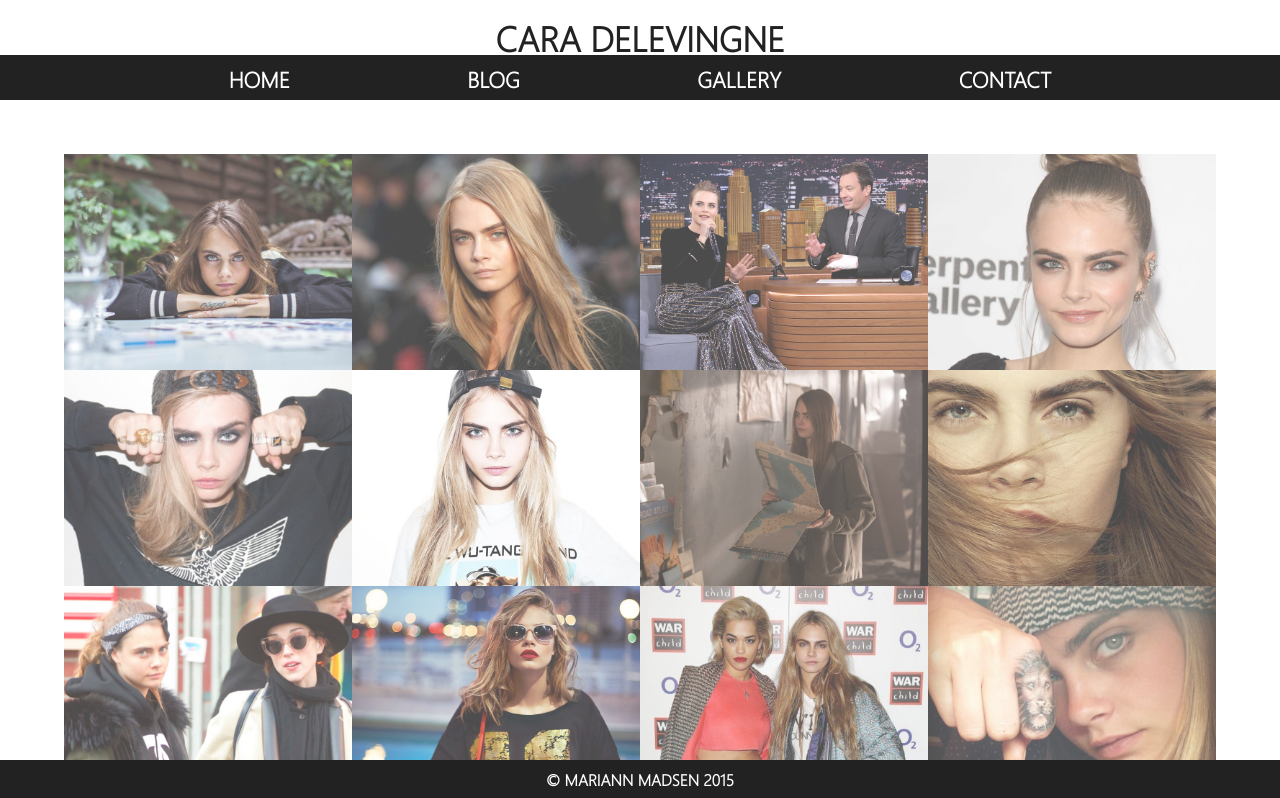
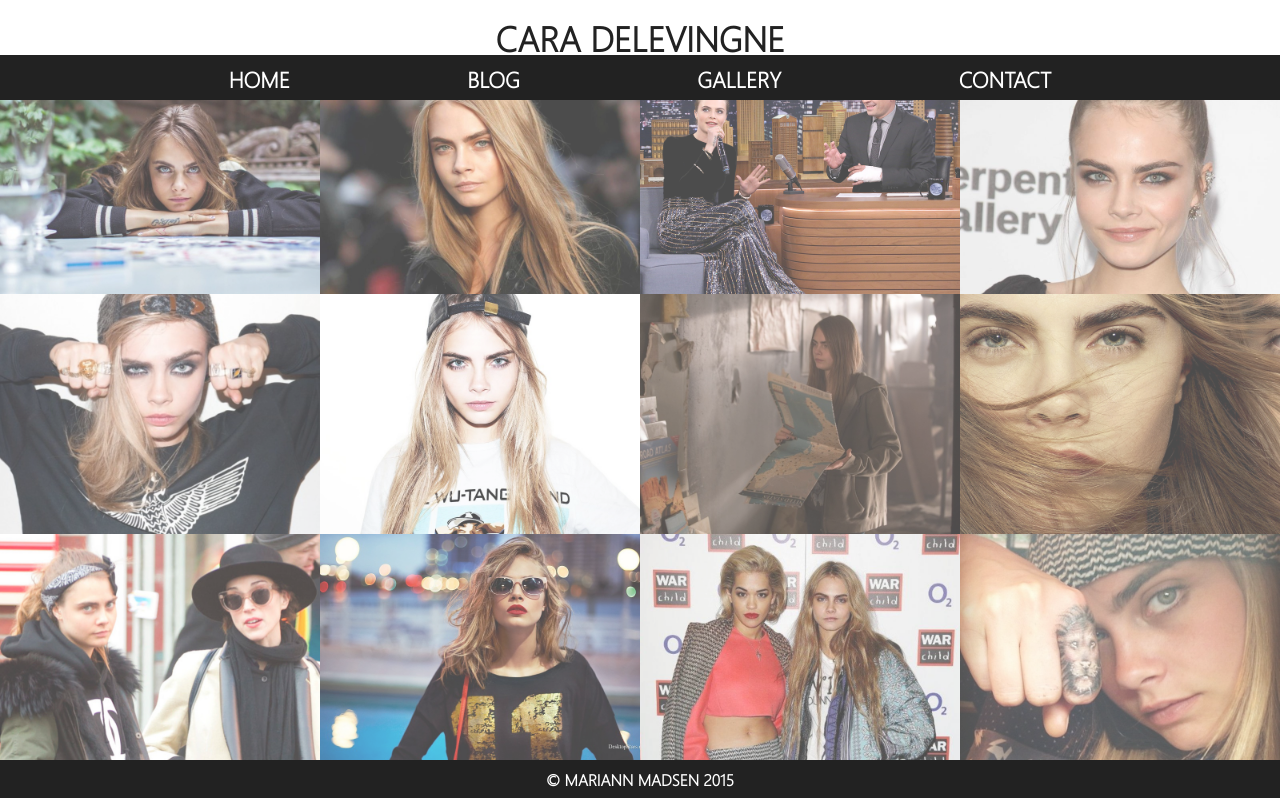
Before and after one commit to cacteui/cara-delevingne-blog, a plain HTML site: page random.html in a window 1280 px wide. Shown: the top 798 px of the page. Drawn offline with Linux system fonts and the light colour scheme.

Commit message:
Optimizing galleries

```diff
--- a/css/master.css
+++ b/css/master.css
@@ -47,11 +47,14 @@ header.scroll {
 
 /* Main and Section */
 main {
+    padding-top: 3.4em;
     width: 100%;
-    padding-top: 3.4em;
+    position: relative;
+}
+
+article {
     padding-left: 5%;
     padding-right: 5%;
-    position: relative;
 }
 
 /* Headings */
@@ -330,8 +333,8 @@ span.gallery-title {
 
 
 /* ---------- GALLERY SECTION PAGES ---------- */
-#subthree {
-	padding-top: 50px;
+article.galleries {
+    padding: 0;
 }
 
 figure {
@@ -342,17 +345,7 @@ figure {
 
 figure img {
 	max-width: 100%;
-	float: left;
 }
-
-#arrow {
-		visibility: hidden;
-    	width: 3%;
-    	position: absolute;
-    	margin: 12px 0 0 15px;
-    }
-
-
 
 
 
--- a/random.html
+++ b/random.html
@@ -27,7 +27,7 @@
 		</header>
 
 		<main>
-			<article id="subthree">
+			<article class="galleries">
 
 				<!-- First 10 images -->
 				<figure><img src="./img/rd/rd1.jpg" alt="Cara Delevingne" /></figure>
```
Also changed, not shown: runway.html (+1 -1 lines).
